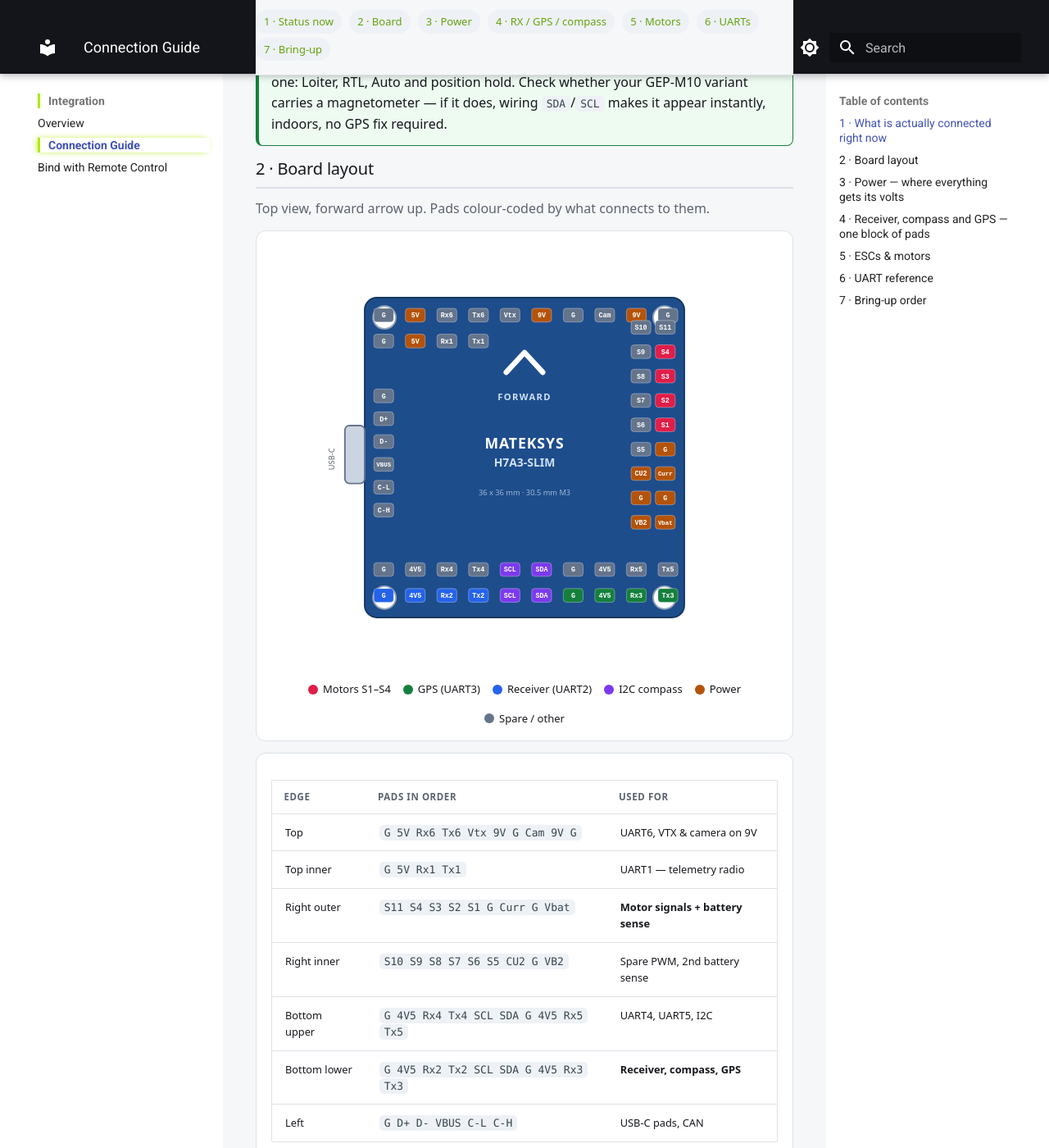
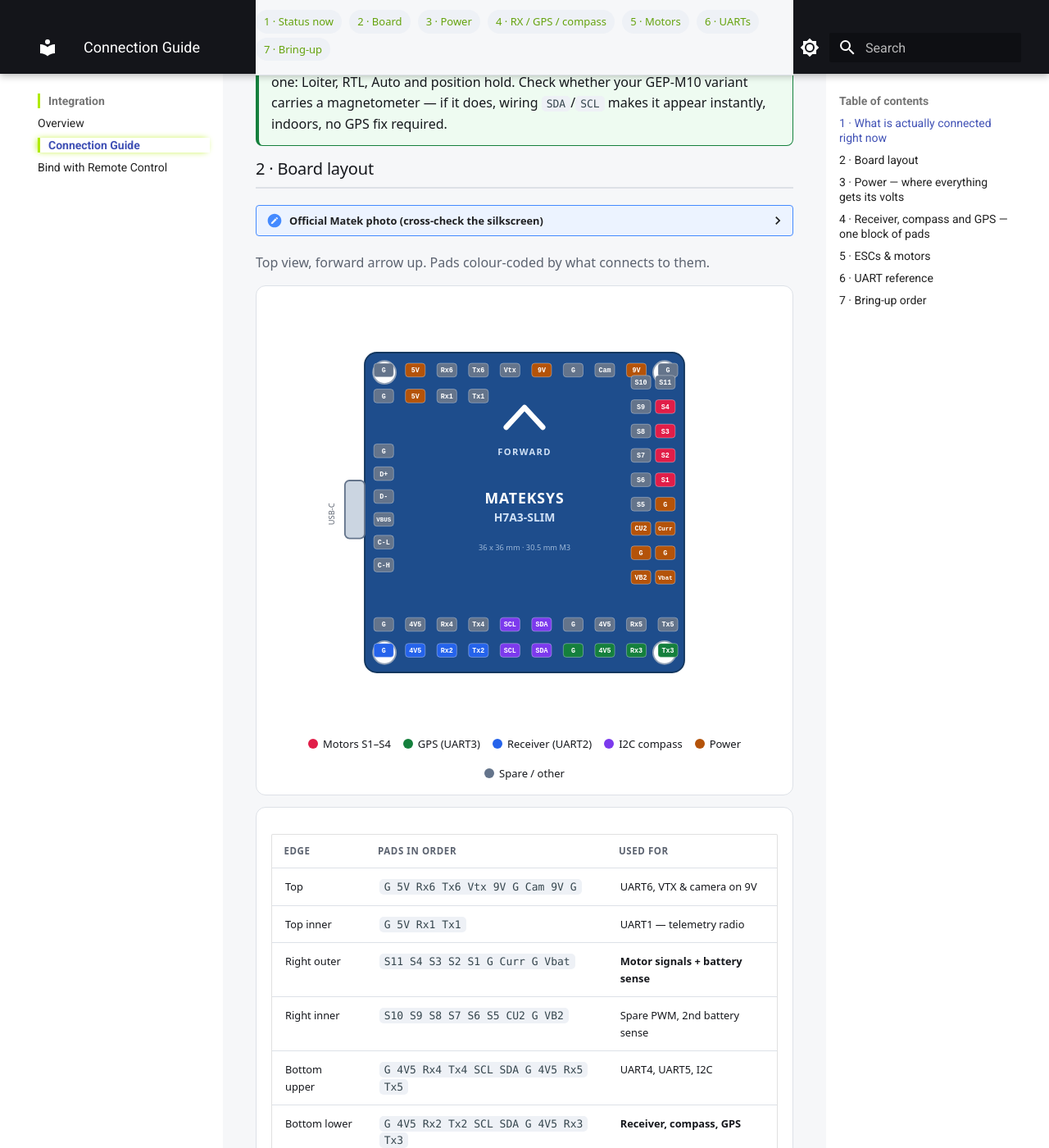
Before and after one commit to TTZ-Unbemannte-Flugsysteme/SwarmSummerSchool_2026, an MkDocs documentation site: the page built from docs/integration/connection_guide.md, in a window 1280 px wide and 1400 px high, scrolled down 1969 px. Shown: the whole window at 82% size. Built offline with MkDocs 1.6.1 and Material for MkDocs 9.7.7, drawn with Linux system fonts in a browser that asks for light colours; some of the changed text lies outside the part shown.

Commit message:
style: move Matek photo details block and fix broken image link

```diff
--- a/docs/integration/connection_guide.md
+++ b/docs/integration/connection_guide.md
@@ -182,6 +182,10 @@
 
 <!-- ========== 2 BOARD ========== -->
 ## 2 &middot; Board layout
+  <details class="card" style="margin-bottom: 20px;">
+    <summary>Official Matek photo (cross-check the silkscreen)</summary>
+    <img src="../assets/H7A3-SLIM.jpg" alt="MatekH7A3-SLIM top and bottom" style="width:100%;margin-top:12px;border-radius:8px">
+  </details>
   <p class="sub">Top view, forward arrow up. Pads colour-coded by what connects to them.</p>
   <div class="card">
     <div class="board"><svg viewBox="0 0 560 560" xmlns="http://www.w3.org/2000/svg" role="img" aria-label="MatekH7A3 pad layout">
@@ -337,10 +341,7 @@
   </div>
   <div class="warn"><b>Motor pads run <code>S11 S4 S3 S2 S1</code> top-to-bottom</b> on the outer right
     column &mdash; so <b>S1 is the lowest of the four</b>, not the top. Easy to solder the quad backwards.</div>
-  <details class="card">
-    <summary>Official Matek photo (cross-check the silkscreen)</summary>
-    <img src="H7A3-SLIM.jpg" alt="MatekH7A3-SLIM top and bottom" style="width:100%;margin-top:12px;border-radius:8px">
-  </details>
+
 
 <!-- ========== 3 POWER ========== -->
 ## 3 &middot; Power &mdash; where everything gets its volts
```
